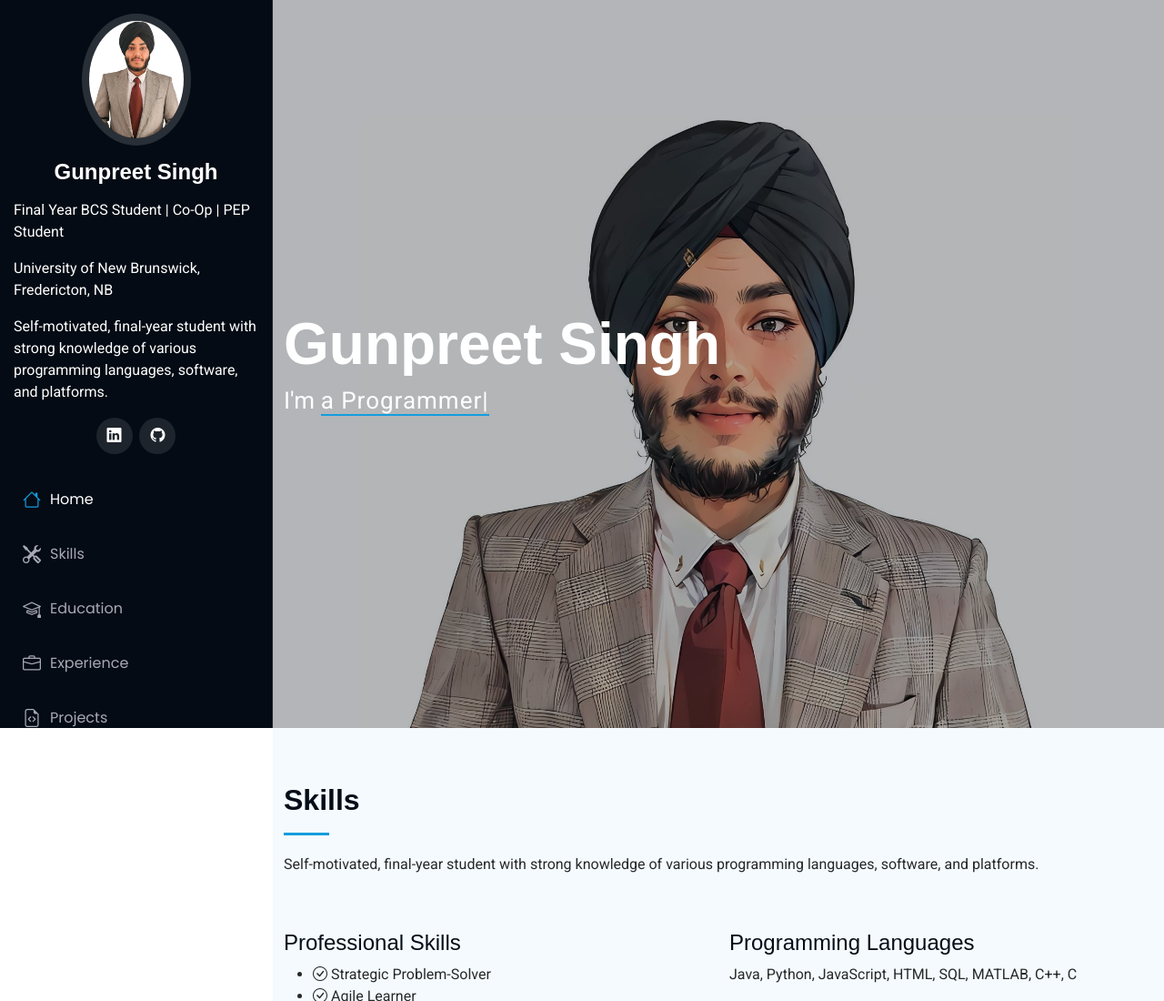
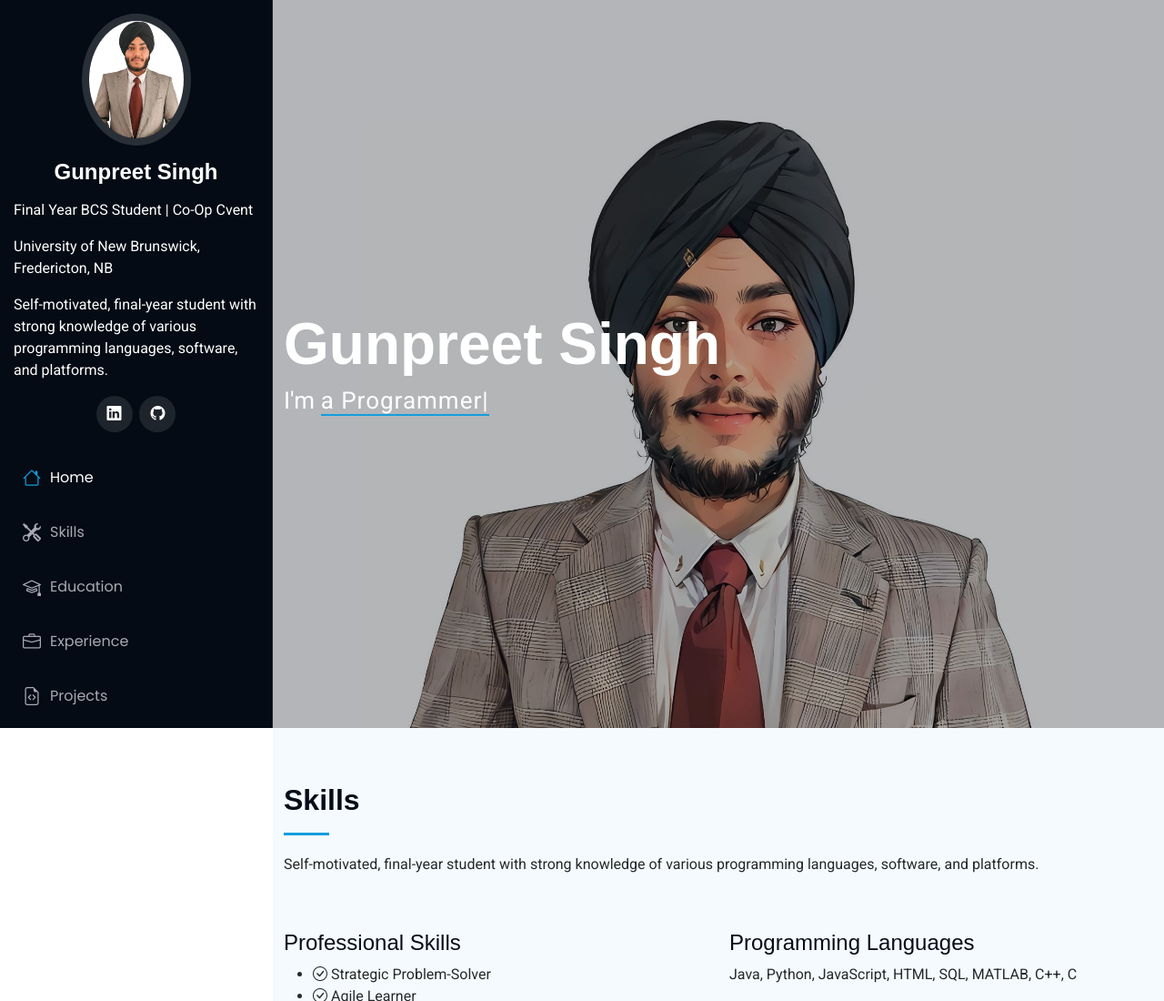
Before and after one commit to MrGunpreetSingh/My_PortFolio_Website, a plain HTML site: page index.html in a window 1280 px wide. Shown: the top 1100 px of the page at 91% size. Drawn offline with Linux system fonts and the light colour scheme.

Commit message:
Co-Op Student

```diff
--- a/index.html
+++ b/index.html
@@ -49,7 +49,7 @@
       <h1 class="sitename">Gunpreet Singh</h1>
     </a>
 
-    <p>Final Year BCS Student | Co-Op | PEP Student</p>
+    <p>Final Year BCS Student | Co-Op Cvent </p>
     <p>University of New Brunswick, Fredericton, NB</p>
     <p>Self-motivated, final-year student with strong knowledge of various programming languages, software, and platforms.</p>
 
```
